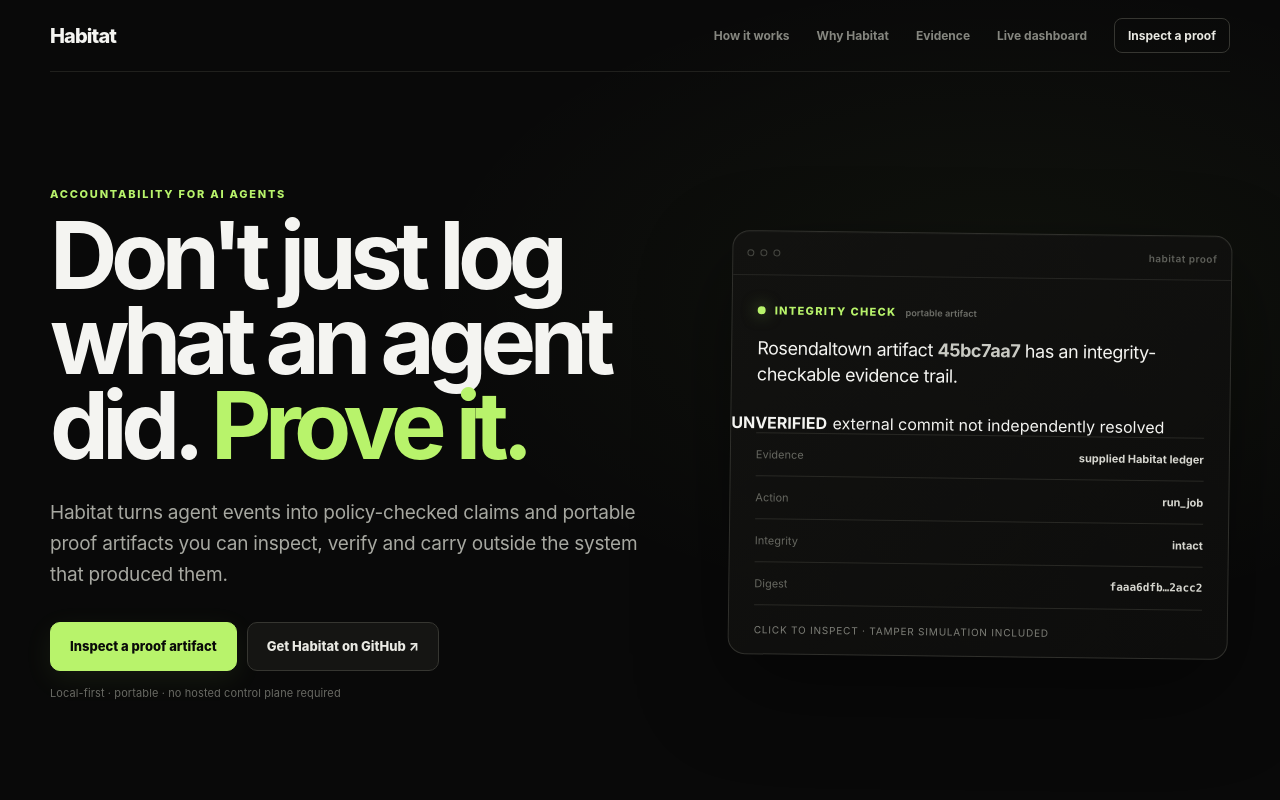
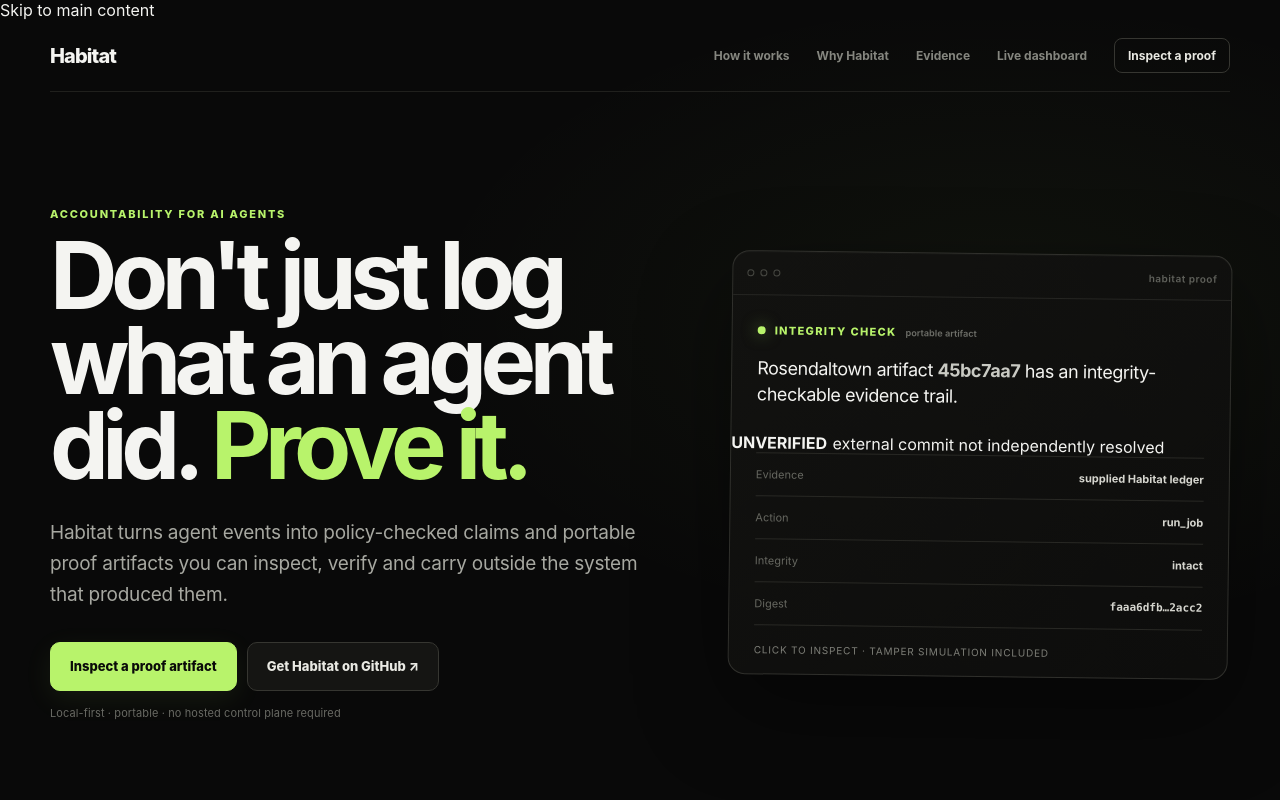
Before and after one commit to buttercode101/Habitat, a Next.js app in the folder web/: page / in a window 1280 px wide. Shown: the top 800 px of the page. Built offline with nearby package versions, Linux system fonts and the light colour scheme.

Commit message:
Add global Habitat skip navigation

```diff
--- a/web/app/layout.tsx
+++ b/web/app/layout.tsx
@@ -19,7 +19,7 @@
 export default function RootLayout({ children }: Readonly<{ children: React.ReactNode }>) {
   return (
     <html lang="en">
-      <body>{children}</body>
+      <body><a className="skip-link" href="#main-content">Skip to main content</a>{children}</body>
     </html>
   );
 }
```
